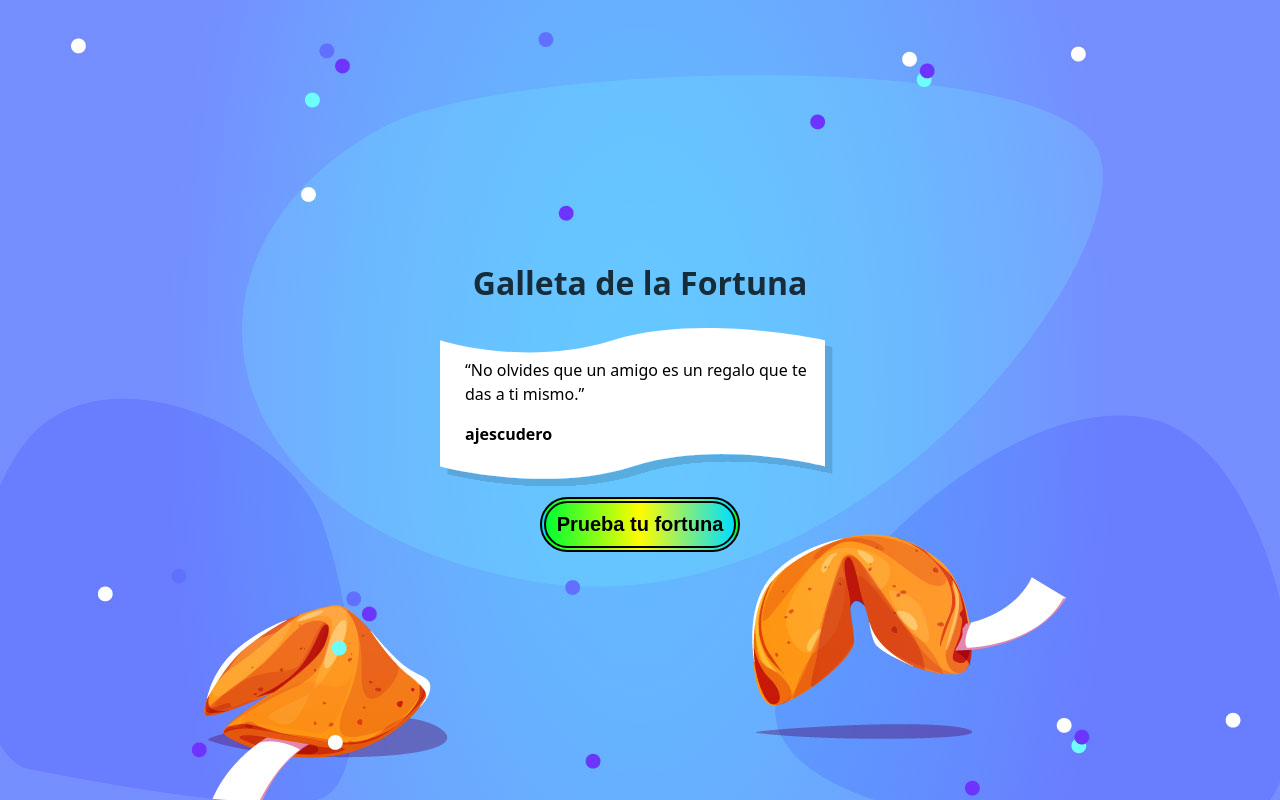
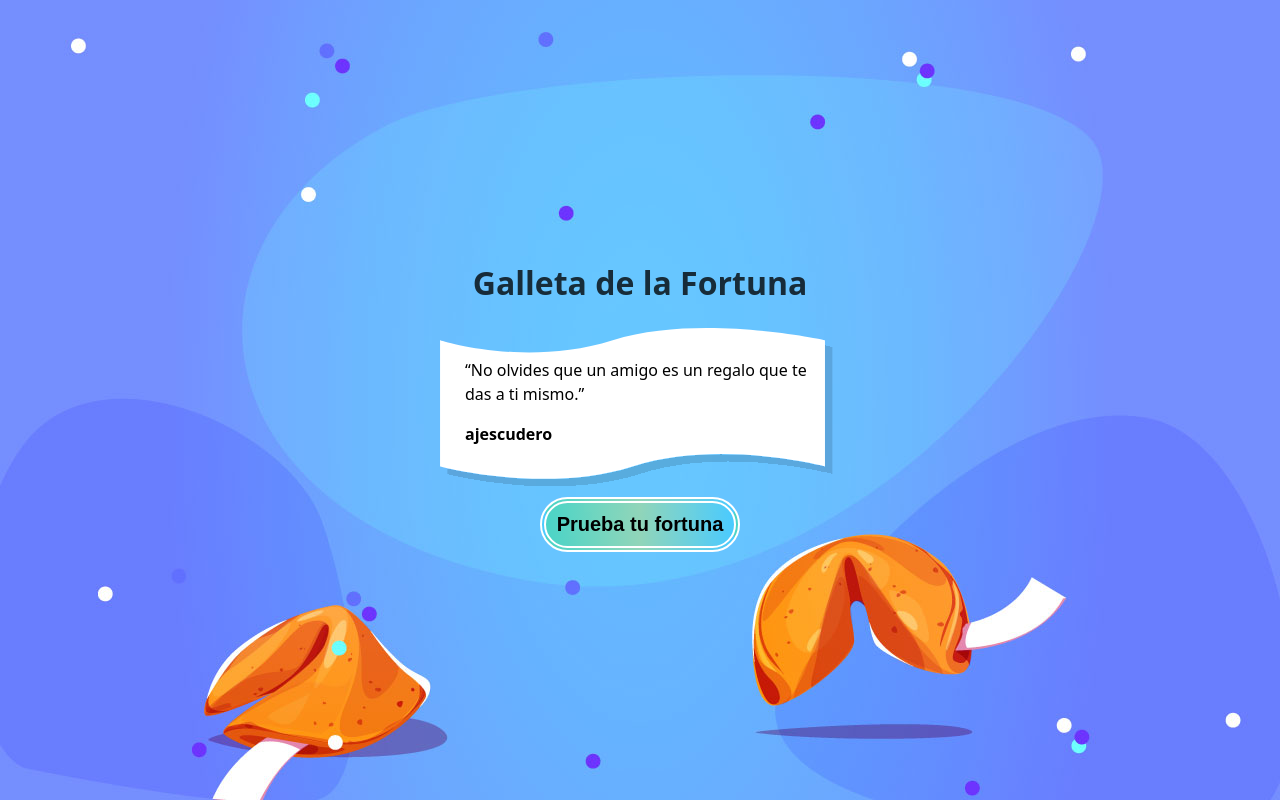
Before and after one commit to Benavides-Renault/proyect-react-n1, a React (Vite) app: page / in a window 1280 px wide. Built offline with nearby package versions, Linux system fonts and the light colour scheme.

Commit message:
finish word

```diff
--- a/src/App.jsx
+++ b/src/App.jsx
@@ -4,22 +4,27 @@ import { randomItems } from './utils';
 import PhraseCard from './components/PhraseCard'
 import Button from './components/Button'
 import { img1_bg, img2_bg, img3_bg, img4_bg } from './assets/img';
-
+import FlipContainer from './components/FlipContainer';
 
 const imgs_bg = [img1_bg, img2_bg, img3_bg, img4_bg]
 
 function App() {
 	const [phrase, setPhrases] = useState(randomItems(phrases));
 	const [img_bg, setImg_bg] = useState(randomItems(imgs_bg))
+	const [flip, setFlip] = useState(false);
 
 	const changePhrase = () => {
-		setPhrases(randomItems(phrases))
-		setImg_bg(randomItems(imgs_bg))
-	}
+		setFlip(true);
+    setTimeout(() => {
+      setPhrases(randomItems(phrases));
+      setImg_bg(randomItems(imgs_bg));
+    }, 0);
+    setTimeout(() => setFlip(false), 0);
+  };
 
 	return (
+		<FlipContainer flip={flip}>
 			<div className='container' style={{backgroundImage: `url('${img_bg}')`}}>
-
 					<h1>Galleta de la Fortuna</h1>
 
 					<PhraseCard
@@ -27,13 +32,11 @@ function App() {
 						author={phrase.author}
 					/>
 
-			<article className="outer-box">
-				<Button className="inner-box" handlePhrase={changePhrase}>
+					<Button handlePhrase={changePhrase}>
 						Prueba tu fortuna
 					</Button>
-			</article>
-
 			</div>
+		</FlipContainer>
 	);
 }
 
--- /dev/null
+++ b/src/components/FlipContainer.jsx
@@ -0,0 +1,25 @@
+import { motion } from 'framer-motion';
+
+function FlipContainer({ flip, children }) {
+  return (
+    <motion.div
+      className="container"
+      initial={{ opacity: 0 }}
+      animate={{ opacity: 1 }}
+      exit={{ opacity: 0 }}
+      transition={{ duration: 1.2 }}
+      key={flip}
+    >
+      <motion.div
+        className="flip-image"
+        initial={{ rotateY: 90, opacity: 0 }}
+        animate={{ rotateY: flip ? 180 : 0, opacity: 1 }}
+        transition={{ duration: 1.2 }}
+      >
+        {children}
+      </motion.div>
+    </motion.div>
+  );
+}
+
+export default FlipContainer;
--- a/src/index.css
+++ b/src/index.css
@@ -19,11 +19,10 @@ body {
 	margin: 0;
 }
 
-
 button {
 	font-size: 20px;
 	font-weight: bold;
-	border: 6px solid rgb(0, 0, 0);
+	border: 6px solid rgb(255, 255, 255);
 	border-style: double;
 	cursor: pointer;
 	background-clip: text;
@@ -33,7 +32,7 @@ button {
 	display: block;
 	margin: 10px auto;
 	border-radius: 45px;
-	background: linear-gradient(90deg, #00ff32 0%, #fffc00 50%, #00dfff 100%);
+	background: linear-gradient(90deg, #00ff3346 0%, #fffb0046 50%, #00ddff46 100%);
 }
 
 button:hover {
@@ -47,11 +46,14 @@ h1 {
 }
 
 .container {
-	display: grid;
-	place-content: center;
-	min-height: 100dvb;
-	background-size: cover;
-	background-position: center;
+  display: grid;
+  place-content: center;
+  height: 100vh;
+  width: 100vw;
+  background-size: cover;
+  background-position: center;
+  background-repeat: no-repeat;
+  position: relative;
 }
 
 .phrase_card {
@@ -62,3 +64,13 @@ h1 {
 	background-repeat: no-repeat;
 	width: 400px;
 }
+
+.flip-image {
+  display: flex;
+  justify-content: center;
+  align-items: center;
+  width: 100%;
+  height: 100%;
+  backface-visibility: hidden;
+  transform-style: preserve-3d;
+}
```
Lines whose indentation alone changed are shown as unchanged.
